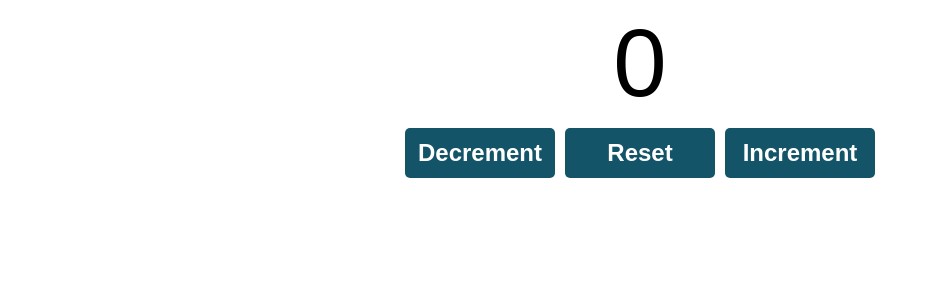
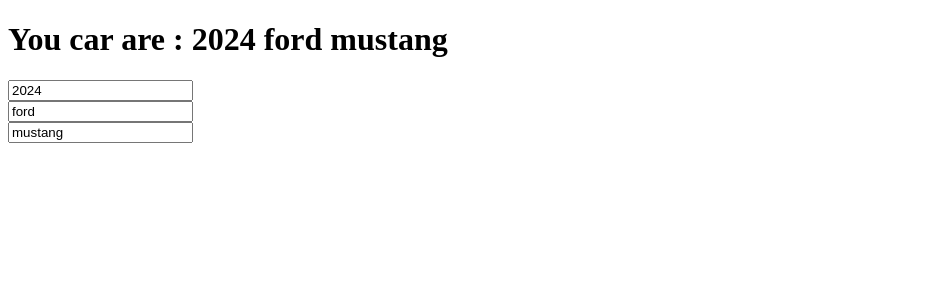
Before and after one commit to ajithr116/learningReact, a React (Vite) app in the folder learning/: page / in a window 1280 px wide. Shown: the top 300 px of the page, without its empty margins (0-930 px from the left). Built offline with nearby package versions, Linux system fonts and the light colour scheme.

Commit message:
update object state. UpdateObjectState folder. have input handling to change objects

```diff
--- a/learning/src/App.jsx
+++ b/learning/src/App.jsx
@@ -134,17 +134,27 @@
 
 //Counter 2. updater function----------------------------------------------------------------------
 
-import Counter2 from './Counter2/Counter.jsx'
+// import Counter2 from './Counter2/Counter.jsx'
+
+// function App() {
+
+//     return (
+//         <>
+//             <Counter2 />
+//         </>
+//     );
+// }
+
+import UpdateObjectState from './updateObjectState/updateObject.jsx'
 
 function App() {
 
     return (
         <>
-            <Counter2 />
+            <UpdateObjectState />
         </>
     );
 }
 
 
-
 export default App
--- /dev/null
+++ b/learning/src/updateObjectState/updateObject.jsx
@@ -0,0 +1,31 @@
+import React, {useState} from 'react';
+
+function updateObject(){
+    const [car, setCar] = useState({year:2024,
+                                    make:'ford',
+                                    model:"mustang"})
+
+    function handleYear(event){
+        setCar(prev =>({...prev, year:event.target.value}))
+    }
+
+    function handleMake(event){
+        setCar(prev =>({...prev, make:event.target.value}))
+    }
+
+    function handleModel(event){
+        setCar(prev =>({...prev, model:event.target.value}))    //prev means previos state of car
+    }
+    return(
+        <div>
+            <h1>You car are : {car.year} {car.make} {car.model}</h1>
+            <input type="number" value={car.year} onChange={handleYear}/><br/>
+            <input type="text" value={car.make} onChange={handleMake}/><br/>
+            <input type="text" value={car.model} onChange={handleModel}/>
+        </div>
+
+    )
+}
+
+
+export default updateObject;
```
